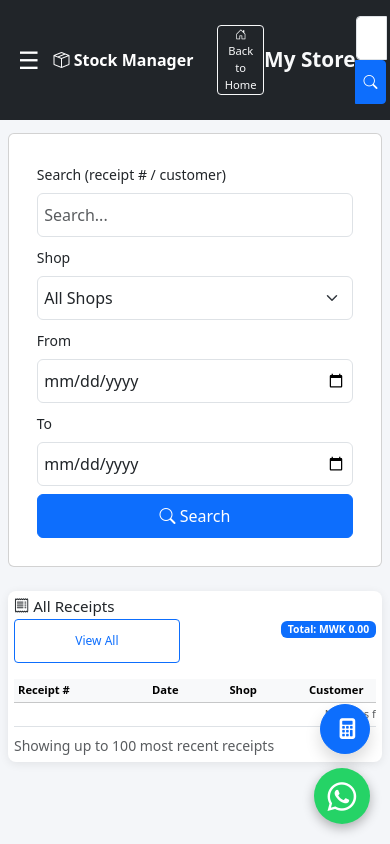
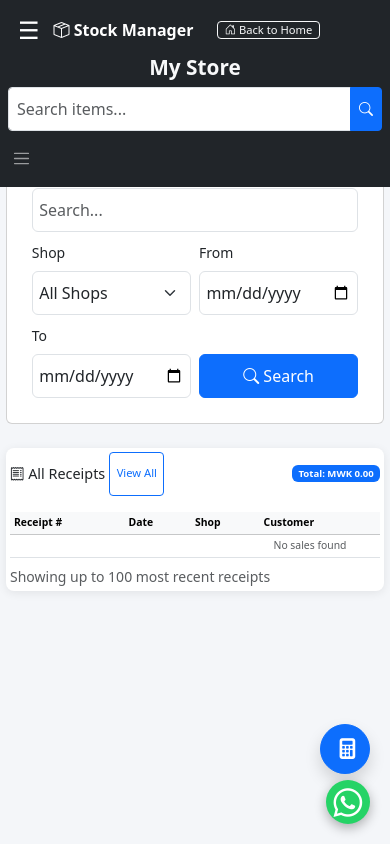
Before and after one commit to nkulawuamw-gif/inventory, a Django app: page /sales-history/ in a window 390 px wide. Run offline with Django 5.2, Linux system fonts and the light colour scheme; the visitor is signed in with stand-in values (Sample User, id 1); data comes from the database, SQL or seed files in the repository; data that the repository does not hold is empty.

Commit message:
fix mobile UI across all templates
- base.html: remove aggressive button:width:100%, fix sidebar position/scroll/click-outside-to-close,
  shrink floating elements on mobile, tighter table/modal padding
- landing pages: center hero-title on mobile, stack hero-top-row, add nav-mobile-only items
  in hamburger menu, animate hamburger to X
- shop_dashboard: wrap warehouse action buttons, stack headers vertically
- settings: save bar padding, shrink tabs, col-6 to full width
- admin_manage: stack filter/search header on mobile
- financial_report/sales_history: flex-wrap filter forms, col-12/col-6 on mobile
- POS: 576px breakpoint with smaller cells/tighter cart

```diff
--- a/landing/index.html
+++ b/landing/index.html
@@ -22,13 +22,15 @@
       <li><a href="#products">Products</a></li>
       <li><a href="#why-us">Why Us</a></li>
       <li><a href="#contact">Contact</a></li>
+      <li class="nav-mobile-only"><a href="https://wa.me/265883994035" target="_blank"><i class="fab fa-whatsapp"></i> Order Now</a></li>
+      <li class="nav-mobile-only"><a href="/login/"><i class="fas fa-user-lock"></i> Staff Login</a></li>
     </ul>
     <a href="https://wa.me/265883994035" target="_blank" class="nav-wa-btn"><i class="fab fa-whatsapp"></i> Order Now</a>
     <a href="/login/" class="nav-login-btn"><i class="fas fa-user-lock"></i> Staff Login</a>
     <div class="hamburger" id="hamburger" onclick="toggleMenu()">
       <span></span><span></span><span></span>
     </div>
-  </div>
+    </div>
 </nav>
 
 <!-- HERO -->
--- a/landing/script.js
+++ b/landing/script.js
@@ -1,7 +1,7 @@
 // ===== MOBILE MENU =====
 function toggleMenu() {
   document.getElementById('navLinks').classList.toggle('active');
-  document.querySelectorAll('.hamburger span').forEach(s => s.classList.toggle('open'));
+  document.getElementById('hamburger').classList.toggle('active');
 }
 
 document.querySelectorAll('.nav-links a').forEach(link => {
--- a/stock_manager/templates/stock_manager/base.html
+++ b/stock_manager/templates/stock_manager/base.html
@@ -29,23 +29,26 @@
         .online-dot { width: 10px; height: 10px; background: #2ecc71; border-radius: 50%; display: inline-block; }
         .offline-dot { width: 10px; height: 10px; background: #95a5a6; border-radius: 50%; display: inline-block; }
         @media (max-width: 767px) {
-            .sidebar { display: block; transform: translateX(-100%); position: fixed; top: 0; left: 0; width: 260px; height: 100%; z-index: 9999; overflow-y: scroll; transition: 0.3s ease; }
+            .sidebar { display: block; transform: translateX(-100%); position: fixed; top: 56px; left: 0; width: 260px; height: calc(100% - 56px); z-index: 9999; overflow-y: auto; transition: 0.3s ease; -webkit-overflow-scrolling: touch; }
             .sidebar.active { transform: translateX(0); }
-            main { margin-left: 0 !important; width: 100% !important; max-width: 100% !important; }
+            body.sidebar-open { overflow: hidden; }
+            main { margin-left: 0 !important; width: 100% !important; max-width: 100% !important; padding-left: 8px !important; padding-right: 8px !important; }
             .menu-toggle { display: block !important; }
-            .table-container { padding: 10px; border-radius: 8px; }
-            .stat-card .card-body { padding: 0.8rem; }
-            .stat-card .icon { font-size: 1.5rem; }
-            .stat-card h2 { font-size: 1.2rem; }
-            .stat-card h6 { font-size: 0.7rem; }
-            .d-flex.gap-2 { flex-wrap: wrap; gap: 4px !important; }
-            .d-flex.gap-2 .btn { font-size: 0.75rem; padding: 4px 8px; }
-            .navbar form { width: 100% !important; margin: 8px 0 !important; }
-            .table-responsive { overflow-x: auto; font-size: 0.7rem !important; }
+            .table-container { padding: 8px; border-radius: 8px; overflow: hidden; }
+            .stat-card .card-body { padding: 0.6rem; }
+            .stat-card .icon { font-size: 1.3rem; }
+            .stat-card h2 { font-size: 1rem; }
+            .stat-card h6 { font-size: 0.65rem; }
+            .d-flex.gap-2:not(.gap-2-keep) { flex-wrap: wrap; gap: 4px !important; }
+            .d-flex.gap-2 .btn:not(.btn-sm) { font-size: 0.75rem; padding: 4px 8px; }
+            .navbar form { width: 100% !important; margin: 4px 0 !important; }
+            nav.navbar .container-fluid { flex-wrap: wrap !important; }
+            .table-responsive { overflow-x: auto; font-size: 0.7rem !important; -webkit-overflow-scrolling: touch; }
             .table-responsive .btn { font-size: 0.65rem !important; padding: 2px 6px !important; }
-            .table-responsive table { min-width: 700px; }
-            .modal-dialog { margin: 8px; }
-            .modal-content { width: 95%; }
+            .table-responsive table { min-width: 600px; }
+            .modal-dialog { margin: 4px; }
+            .modal-content { width: 98%; }
+            .modal-body { padding: 0.6rem; }
             .confirm-box { width: 95vw !important; }
             .confirm-footer { flex-direction: column; gap: 8px; }
             .confirm-footer button { width: 100%; }
@@ -53,26 +56,30 @@
             .btn-group { flex-wrap: wrap; }
             button, input, select, textarea { min-height: 44px; }
             .form-row { flex-direction: column; }
-            button:not(.navbar-btn):not(.btn-group .btn) { width: 100%; }
-            h2 { font-size: 1.3rem !important; }
-            h5 { font-size: 0.95rem !important; }
-            .badge { font-size: 0.65rem !important; }
+            button.w-100-mobile { width: 100%; }
+            h2 { font-size: 1.2rem !important; }
+            h5 { font-size: 0.9rem !important; }
+            .badge { font-size: 0.6rem !important; }
             input, select, textarea { font-size: 16px !important; }
             .row.mb-4 > div { margin-bottom: 8px; }
             .pos-shop-items { flex-direction: column !important; }
             .pos-shop-cart { width: 100% !important; }
             .offcanvas-sidebar-btn, .menu-toggle { display: inline-block !important; }
-            nav.navbar .container-fluid { flex-wrap: nowrap; }
+            [style*="position:fixed"][style*="bottom:"][style*="right:"] { max-width: 44px; max-height: 44px; font-size: 1.2rem !important; }
+            .position-fixed.bottom-90 { bottom: 70px !important; }
+            #calculator.position-fixed { right: 8px !important; width: calc(100vw - 16px) !important; max-width: 280px; }
         }
         .offcanvas-sidebar-btn, .menu-toggle { display: none; }
         .menu-toggle { background: none; border: none; color: white; font-size: 1.5rem; cursor: pointer; padding: 4px 10px; line-height: 1; }
         @media (max-width: 575px) {
-            .page-title { font-size: 20px; }
-            .card { padding: 15px; }
-            .stat-card .card-body { padding: 0.6rem; }
-            .table-container { padding: 6px; }
-            main { padding: 8px !important; }
+            .page-title { font-size: 18px; }
+            .card { padding: 12px; }
+            .stat-card .card-body { padding: 0.5rem; }
+            .table-container { padding: 4px; }
+            main { padding: 6px !important; }
             input, select, textarea { font-size: 16px; }
+            .table td, .table th { padding: 0.15rem 0.2rem !important; font-size: 0.65rem; }
+            .table .btn { font-size: 0.55rem !important; padding: 0.05rem 0.15rem !important; }
         }
         @media (orientation: landscape) and (max-height: 600px) {
             main { padding-bottom: 80px !important; }
@@ -416,7 +423,15 @@
     <script>
     function toggleSidebar() {
         document.querySelector('.sidebar').classList.toggle('active');
+        document.body.classList.toggle('sidebar-open');
     }
+    document.addEventListener('click', function(e) {
+        var sidebar = document.querySelector('.sidebar');
+        var toggle = document.querySelector('.menu-toggle');
+        if (window.innerWidth <= 767 && sidebar && sidebar.classList.contains('active') && !sidebar.contains(e.target) && toggle && !toggle.contains(e.target)) {
+            toggleSidebar();
+        }
+    });
 
     function showConfirm(opts) {
         return new Promise((resolve) => {
@@ -529,6 +544,7 @@
     </div>
 </div>
 <a href="https://wa.me/{{ whatsapp.phone_number|default:company.phone|default:'265888888888' }}" target="_blank"
+   class="wa-float-btn"
    style="position:fixed;bottom:20px;right:20px;z-index:9999;width:56px;height:56px;border-radius:50%;
           background:#25D366;color:white;display:flex;align-items:center;justify-content:center;
           box-shadow:0 4px 12px rgba(0,0,0,0.3);text-decoration:none;"
@@ -536,7 +552,7 @@
   <i class="bi bi-whatsapp" style="font-size:1.8rem;"></i>
 </a>
 
-<div class="position-fixed" style="bottom: 90px; right: 20px; z-index: 1000;">
+<div class="position-fixed bottom-90" style="bottom: 90px; right: 20px; z-index: 1000;">
     <button class="btn btn-primary btn-lg rounded-circle shadow" id="calcToggle" style="width: 50px; height: 50px; font-size:1.3rem;">
         <i class="bi bi-calculator-fill"></i>
     </button>
--- a/stock_manager/templates/stock_manager/financial_report.html
+++ b/stock_manager/templates/stock_manager/financial_report.html
@@ -71,8 +71,8 @@
             <h5 class="mb-0"><i class="bi bi-receipt text-primary"></i> Shop Financial Breakdown</h5>
             <button class="btn btn-sm btn-outline-primary" data-bs-toggle="modal" data-bs-target="#reportModal">View All</button>
         </div>
-        <form method="GET" class="d-flex gap-2">
-            <select name="shop" class="form-select form-select-sm" style="width: 200px;">
+        <form method="GET" class="d-flex gap-2 flex-wrap">
+            <select name="shop" class="form-select form-select-sm" style="width: auto; min-width:140px;">
                 <option value="">All Shops</option>
                 {% for shop in all_shops %}
                 <option value="{{ shop.id }}" {% if shop.id|stringformat:"s" == selected_shop %}selected{% endif %}>{{ shop.name }}</option>
--- a/stock_manager/templates/stock_manager/sales_history.html
+++ b/stock_manager/templates/stock_manager/sales_history.html
@@ -6,12 +6,12 @@
 <div class="card mb-4">
     <div class="card-body">
         <form method="get" class="row g-2 align-items-end">
-            <div class="col-md-3">
+            <div class="col-12 col-md-3">
                 <label class="form-label small" for="q">Search (receipt # / customer)</label>
                 <input type="text" name="q" id="q" class="form-control" placeholder="Search..." value="{{ query }}">
             </div>
             {% if user_is_admin %}
-            <div class="col-md-2">
+            <div class="col-6 col-md-2">
                 <label class="form-label small" for="shop">Shop</label>
                 <select name="shop" id="shop" class="form-select">
                     <option value="">All Shops</option>
@@ -21,15 +21,15 @@
                 </select>
             </div>
             {% endif %}
-            <div class="col-md-{% if user_is_admin %}2{% else %}3{% endif %}">
+            <div class="col-6 col-md-{% if user_is_admin %}2{% else %}3{% endif %}">
                 <label class="form-label small" for="dateFrom">From</label>
                 <input type="date" name="date_from" id="dateFrom" class="form-control" value="{{ date_from }}">
             </div>
-            <div class="col-md-{% if user_is_admin %}2{% else %}3{% endif %}">
+            <div class="col-6 col-md-{% if user_is_admin %}2{% else %}3{% endif %}">
                 <label class="form-label small" for="dateTo">To</label>
                 <input type="date" name="date_to" id="dateTo" class="form-control" value="{{ date_to }}">
             </div>
-            <div class="col-md-3">
+            <div class="col-6 col-md-3">
                 <button type="submit" class="btn btn-primary w-100"><i class="bi bi-search"></i> Search</button>
             </div>
         </form>
```
Also changed, not shown: landing/style.css (+18 -0 lines), stock_manager/templates/stock_manager/admin_manage.html (+8 -0 lines), stock_manager/templates/stock_manager/landing.html (+12 -4 lines), stock_manager/templates/stock_manager/point_of_sale.html (+14 -0 lines), stock_manager/templates/stock_manager/settings.html (+7 -2 lines), stock_manager/templates/stock_manager/shop_dashboard.html (+12 -3 lines).
